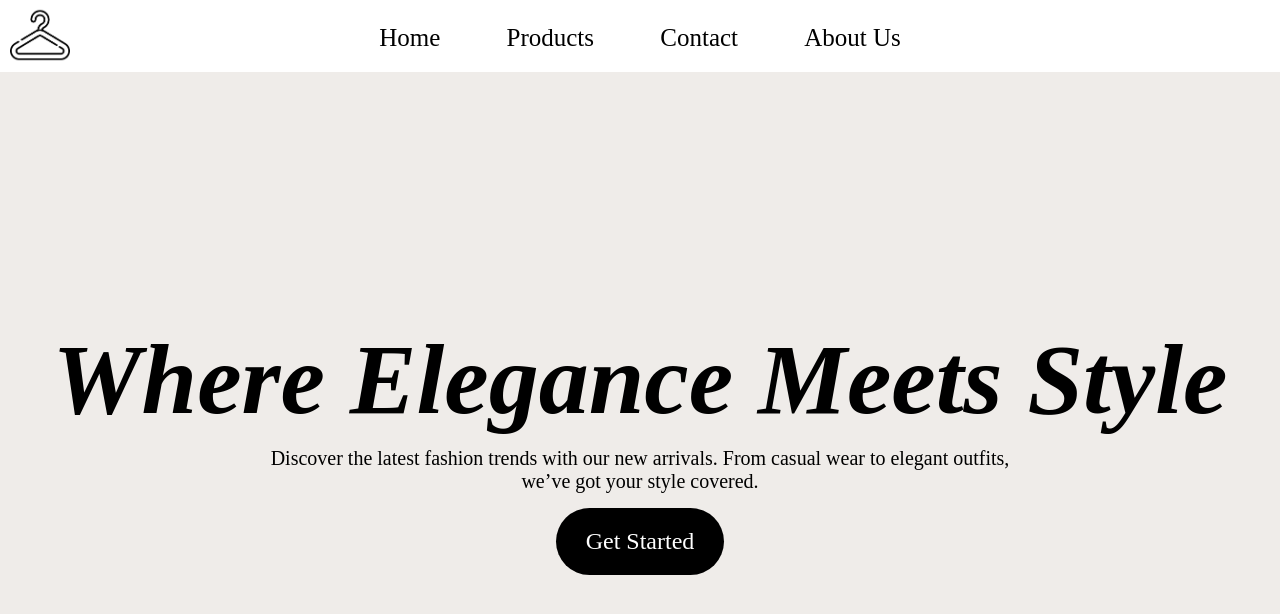
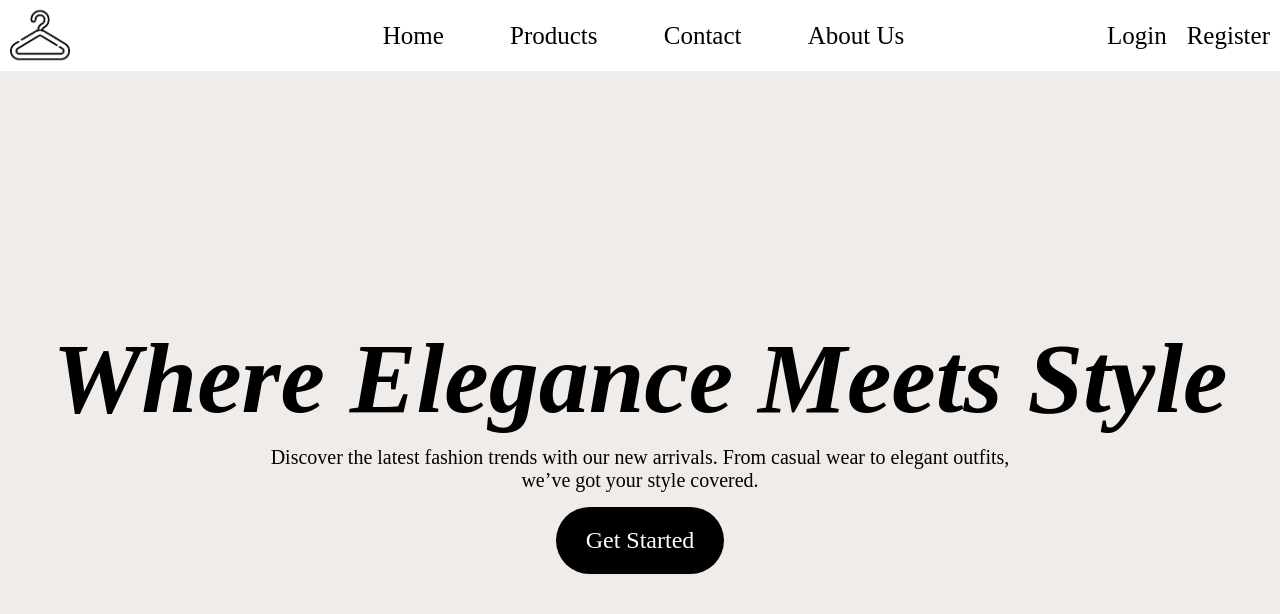
Before and after one commit to ahmedharedy2006/git2, a plain HTML site: page index.html in a window 1280 px wide. Drawn offline with Linux system fonts and the light colour scheme.

Commit message:
added login-register btns

```diff
--- a/index.html
+++ b/index.html
@@ -13,12 +13,14 @@
 body {
 	background-color: #EFECE9;
 }
+.nav-style {
+	background-color: #FFFFFF;
+}
 .navbar {
 	display: flex;
-	margin-top: -45px;
 	font-size: 25px;
-	justify-content: center;
-	margin-right: 60px;
+	justify-content: space-between;
+	align-items:center;
 }
 .navbar nav a {
 	text-decoration: none;
@@ -34,18 +36,28 @@ body {
 	height: 60px;
 	margin-top: 5px;
     border: none;
-    margin-left: 10px;
+	margin-left: 50px;
+	position: relative;
+	right: 40px;
 }
-.h-style h1 {
+.hero {
+	text-align: center;
+	margin-top: 250px;
+}
+.hero h1 {
 	margin-top: 40px;
 	font-style: italic;
 	font-size: 100px;
 }
-.nav-style {
-	background-color: #FFFFFF;
-	padding-bottom: 20px;
+.hero p {
+	color: #000000;
+	text-decoration: none;
+	margin-top: 10px;
+	margin-bottom: -10px;
+	align-items: center;
+	font-size: 20px;
 }
-.h-style a {
+.hero a {
 	text-decoration: none;
 	color: #FFFFFF;
 	display: inline-block;
@@ -58,17 +70,19 @@ body {
 	background-color: #000000;
 	font-size: x-large;
 }
-.h-style {
-	text-align: center;
-	margin-top: 250px;
+.navbar .btns {
+    display: flex;
+    gap: 20px;
+    position: relative;
+    right: 10px;
 }
-.h-style p {
+.navbar .btns a {
+	text-decoration: none;
 	color: #000000;
-	text-decoration: none;
-	margin-top: 10px;
-	margin-bottom: -10px;
-	align-items: center;
-	font-size: 20px;
+	font-weight: 500;
+}
+.navbar .btns a:hover {
+	font-weight: 600;
 }
 </style>
 </head>
@@ -76,20 +90,24 @@ body {
 <body>
 <!--Navigation Bar-->
 <div class="nav-style">
+        <div class="navbar">
         	<div class="icon">
         		<img src="pics/icon.png" alt="Clothing store icon">
     		</div>
-        <div class="navbar">
         	<nav>
         	<a href="index.html">Home</a>
         	<a href="product.html">Products</a>
         	<a href="#contact">Contact</a>
         	<a href="aboutus.html">About Us</a>
         	</nav>
+    	<div class="btns">
+        <a href="#login">Login</a>
+        <a href="#register">Register</a>
+        </div>
     </div>
 </div>
 <!--Hero Section-->
-<div class="h-style">
+<div class="hero">
     <h1>Where Elegance Meets Style</h1>
     <p>Discover the latest fashion trends with our new arrivals. From casual wear to elegant outfits,</p>
     <p>we’ve got your style covered.</p>
```
Also changed, not shown: style.css (line endings or trailing spaces). Lines whose indentation alone changed are shown as unchanged.
